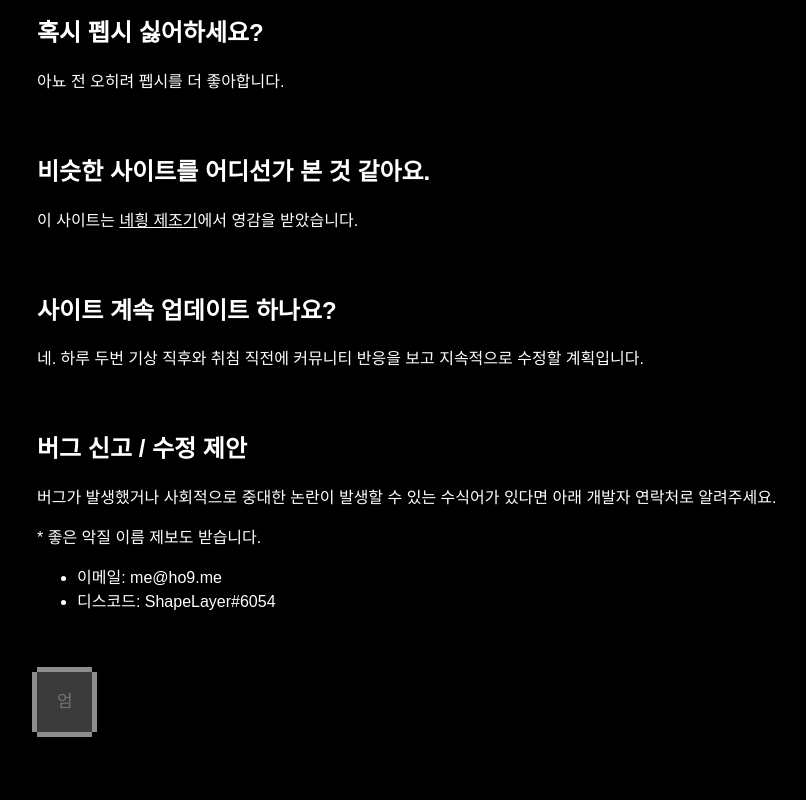
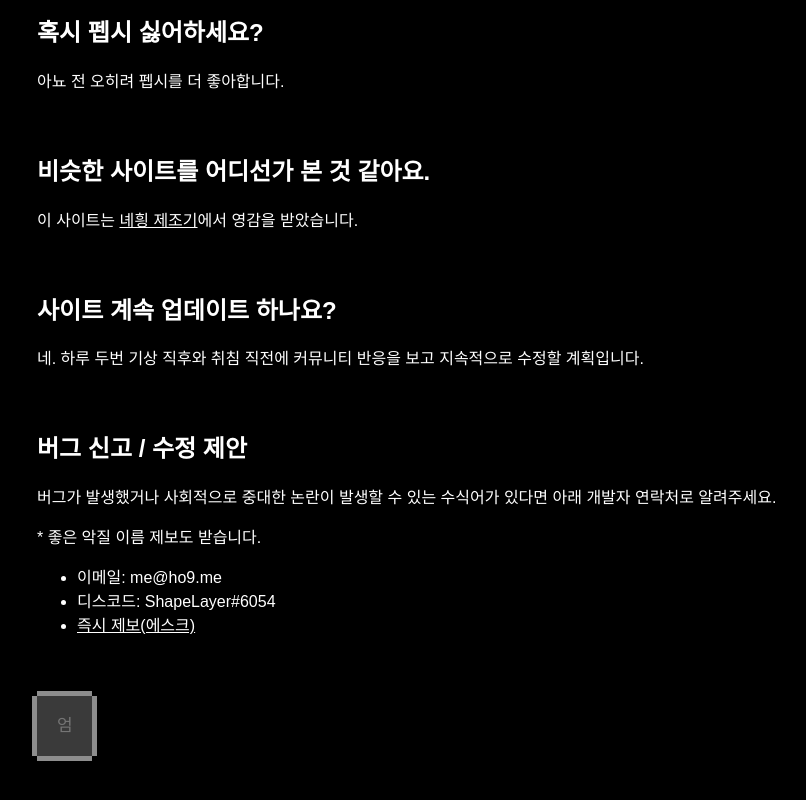
Before and after one commit to ShapeLayer/prefix-generator, a plain HTML site: page detail.html in a window 1280 px wide. Shown: the part 614-1414 px from the top of the page, without its empty margins (103-909 px from the left). Drawn offline with Linux system fonts and the light colour scheme; a web font is replaced by a local one.

Commit message:
Update detail.html

```diff
--- a/detail.html
+++ b/detail.html
@@ -63,6 +63,7 @@
         <ul>
             <li>이메일: me@ho9.me</li>
             <li>디스코드: ShapeLayer#6054</li>
+            <li><a href="https://asked.kr/kpjhg0124" target="_blank">즉시 제보(에스크)</a></li>
         </ul>
     </div>
     <div class="container">
```
